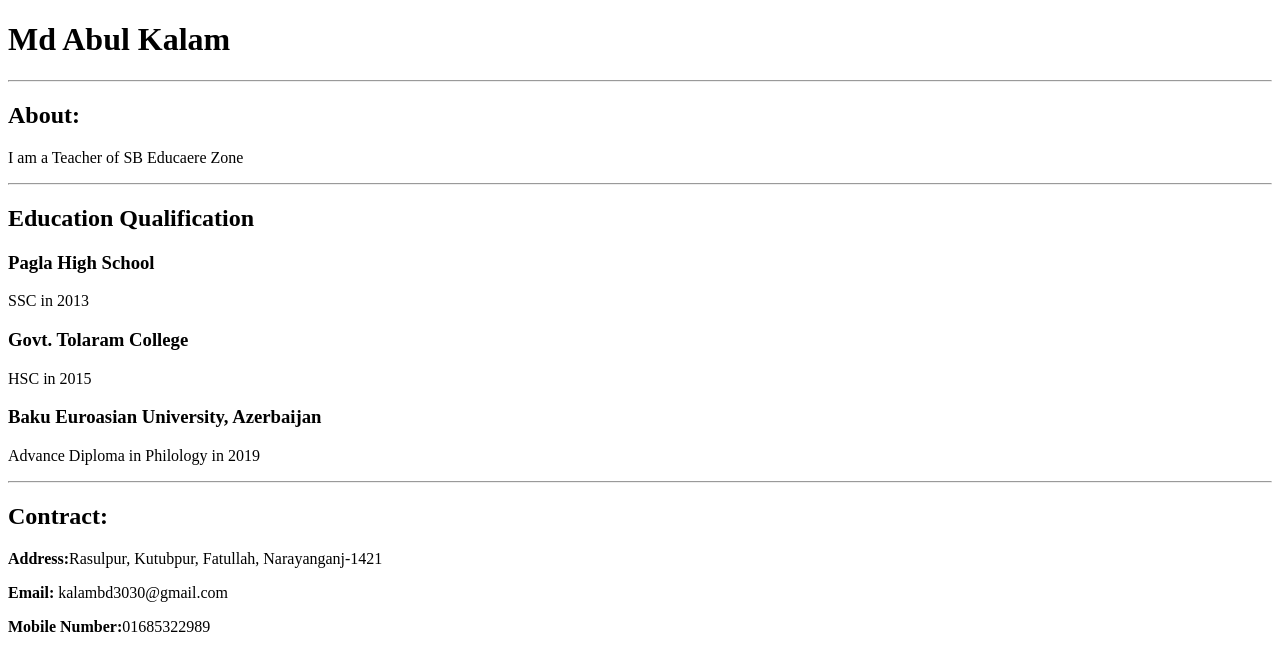
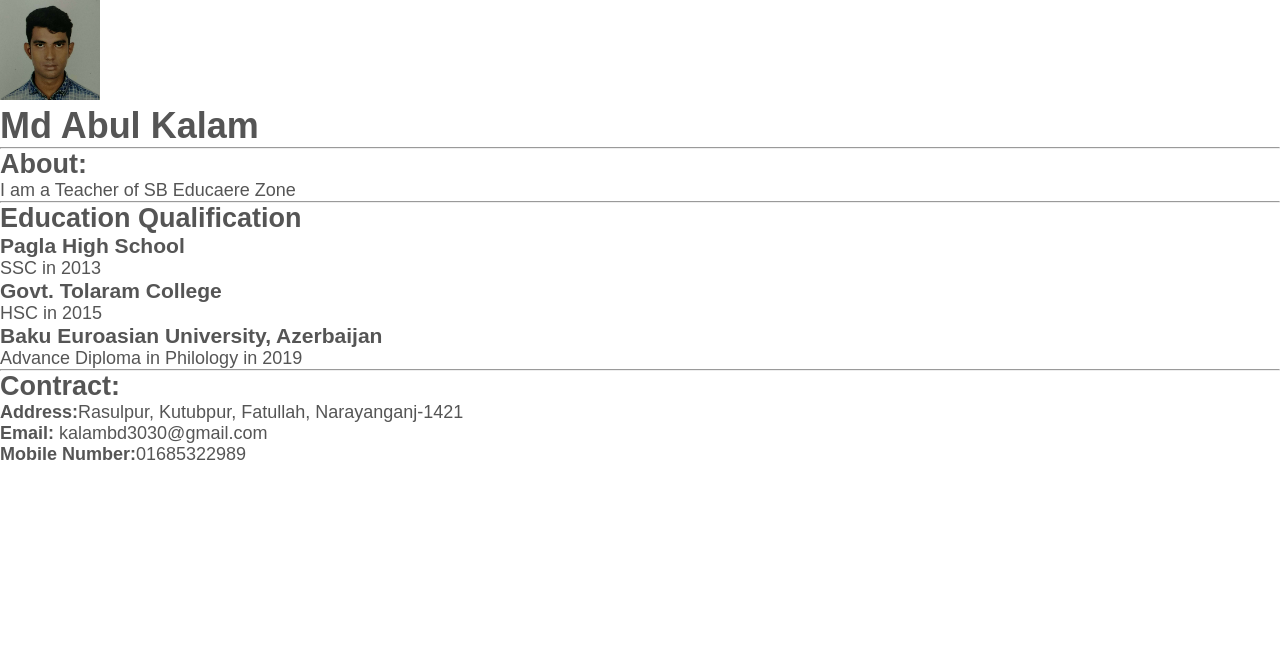
Before and after one commit to kalambd3030/CV, a plain HTML site: page index.html in a window 1280 px wide. Drawn offline with Linux system fonts and the light colour scheme.

Commit message:
css-added

```diff
--- /dev/null
+++ b/css/Style.css
@@ -0,0 +1,15 @@
+* {
+	margin: 0;
+	padding: 0
+}
+img{
+	height: 100px;
+	border-radius: 50px
+	border: 5px solid #fff;
+}
+body{
+	font-size: 18px;
+	font-family: sans-serif;
+	color: #555;
+
+}
--- a/index.html
+++ b/index.html
@@ -1,9 +1,12 @@
 <!DOCTYPE html>
 <html>
 <head>
-	<title>Md Abul Kalam | Teacher </title>
+	<title>Md Abul Kalam | Web_Developer </title>
+
+	<link rel="stylesheet" type="text/css" href="css/Style.css">
 </head>
 <body>
+	<img src="Image/Kalam.jpg" alt="Kalam's Image">
 
 	<h1>Md Abul Kalam</h1>
 	<hr>
```
Also changed, not shown: Image/Kalam.jpg (added).
